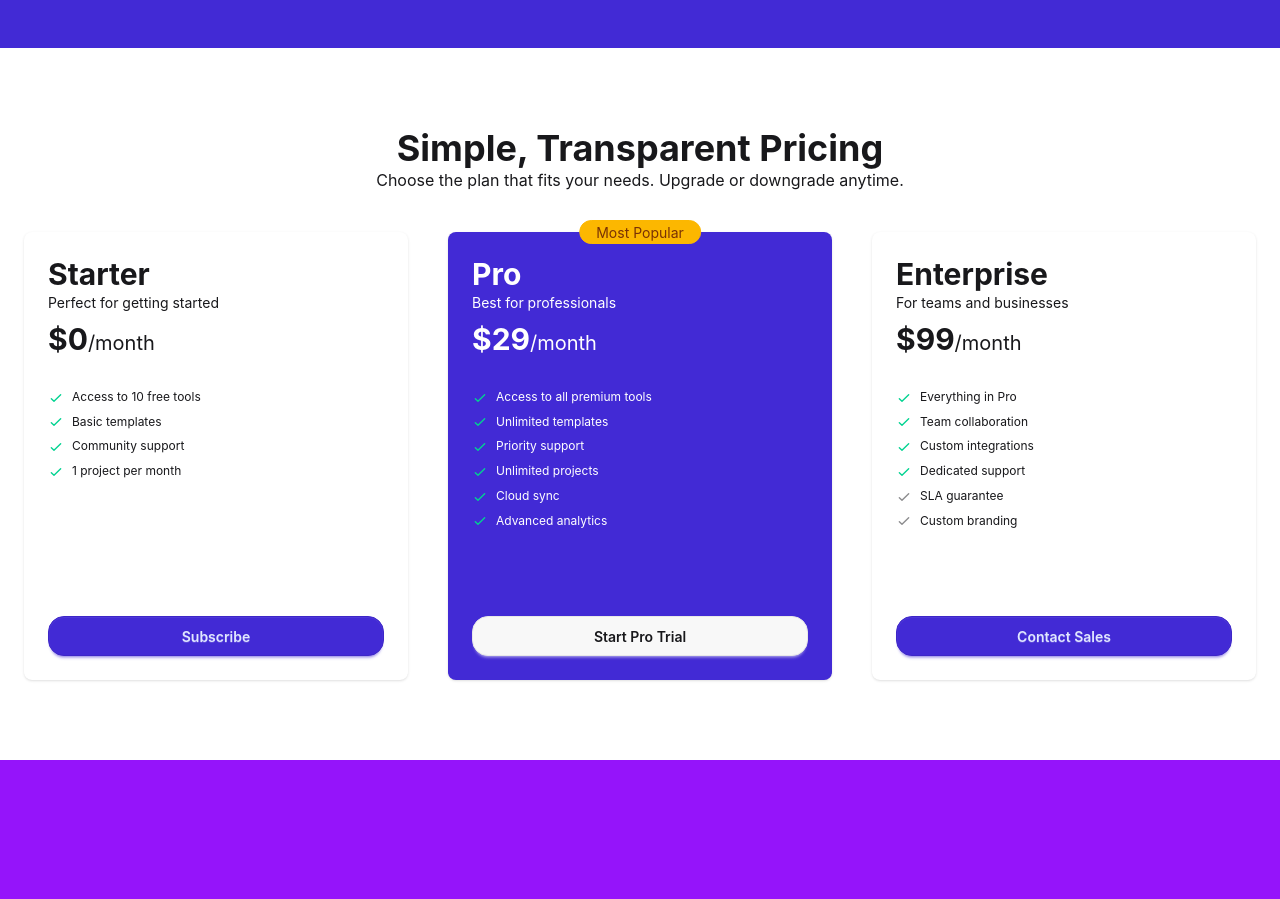
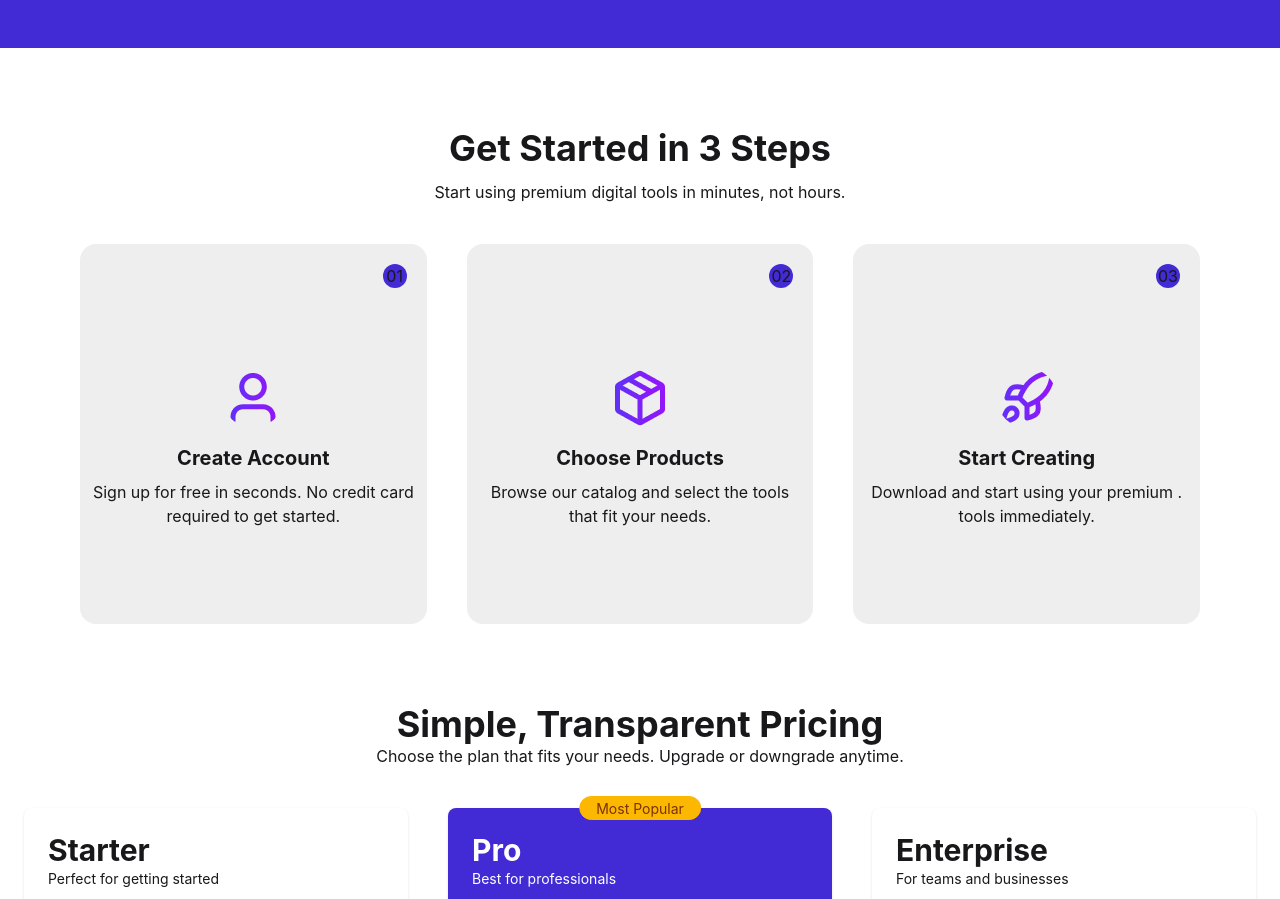
Before and after one commit to maruf-hasan7081/A6-DigiTools-Platform-Using-React, a React (Vite) app: page / in a window 1280 px wide. Shown: the part 851-1750 px from the top of the page. Built offline with nearby package versions, Linux system fonts and the light colour scheme.

Commit message:
add Steps section

```diff
--- a/src/App.jsx
+++ b/src/App.jsx
@@ -5,6 +5,7 @@ import Stat from './component/Banar/Stat'
 import Footer from './component/Footer/Footer'
 import Nav from './component/Navbar/Nav'
 import Pricing from './component/Pricing/Pricing'
+import Steps from './component/Steps/Steps'
 
 function App() {
 
@@ -14,6 +15,7 @@ function App() {
     <Nav />
     <Banar />
     <Stat />
+    <Steps />
     <Pricing />
     <Banar_2 />
     <Footer />
--- /dev/null
+++ b/src/component/Steps/Steps.jsx
@@ -0,0 +1,81 @@
+import React from 'react';
+
+const Steps = () => {
+    return (
+        <div>
+            <div className='text-center mt-20 mb-10'>
+                <h1 className='text-4xl font-bold m-3 '>Get Started in 3 Steps</h1>
+                <p>Start using premium digital tools in minutes, not hours.</p>
+            </div>
+
+            <div className='flex justify-center items-center gap-10 px-20'>
+                <div className="h-[380px] w-[380px] bg-base-300 rounded-2xl text-center">
+
+
+
+                    <div className='flex justify-end m-5'>
+                        <p className='bg-primary rounded-full h-6 w-6' >01</p>
+
+                    </div>
+
+                    <img className="mx-auto mt-20 rounded-full" src="/src/assets/user.png" alt="" />
+
+                    <h1 className="mt-4 font-bold text-xl">Create Account</h1>
+
+                    <p className="mt-2">
+                        Sign up for free in seconds. No credit card
+                    </p>
+                    <p>required to get started.</p>
+
+                </div>
+                <div className="h-[380px] w-[380px] bg-base-300 rounded-2xl text-center">
+
+
+
+                    <div className='flex justify-end m-5'>
+                        <p className='bg-primary rounded-full h-6 w-6' >02</p>
+
+                    </div>
+
+
+                    <img className="mx-auto mt-20 rounded-full" src="/src/assets/package.png" alt="" />
+
+                    <h1 className="mt-4 font-bold text-xl">Choose Products</h1>
+
+                    <p className="mt-2">
+                       Browse our catalog and select the tools
+                    </p>
+                    <p>that fit your needs.</p>
+
+                </div>
+                <div className="h-[380px] w-[380px] bg-base-300 rounded-2xl text-center">
+
+
+
+                    <div className='flex justify-end m-5'>
+                        <p className='bg-primary rounded-full h-6 w-6' >03</p>
+
+                    </div>
+
+                    <img className="mx-auto mt-20 rounded-full" src="/src/assets/rocket.png" alt="" />
+
+                    <h1 className="mt-4 font-bold text-xl">Start Creating</h1>
+
+                    <p className="mt-2">
+                        Download and start using your premium .
+                    </p>
+                    <p>tools immediately.</p>
+
+                </div>
+
+
+
+            </div>
+
+
+
+        </div>
+    );
+};
+
+export default Steps;
```
